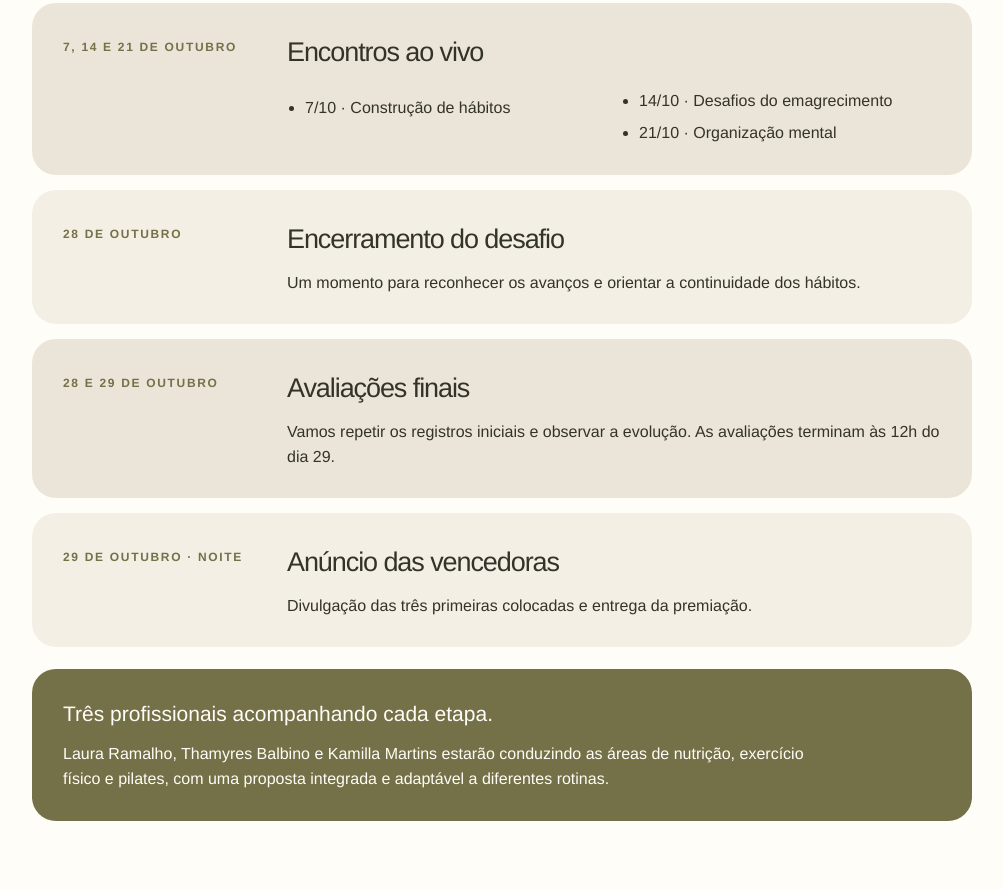
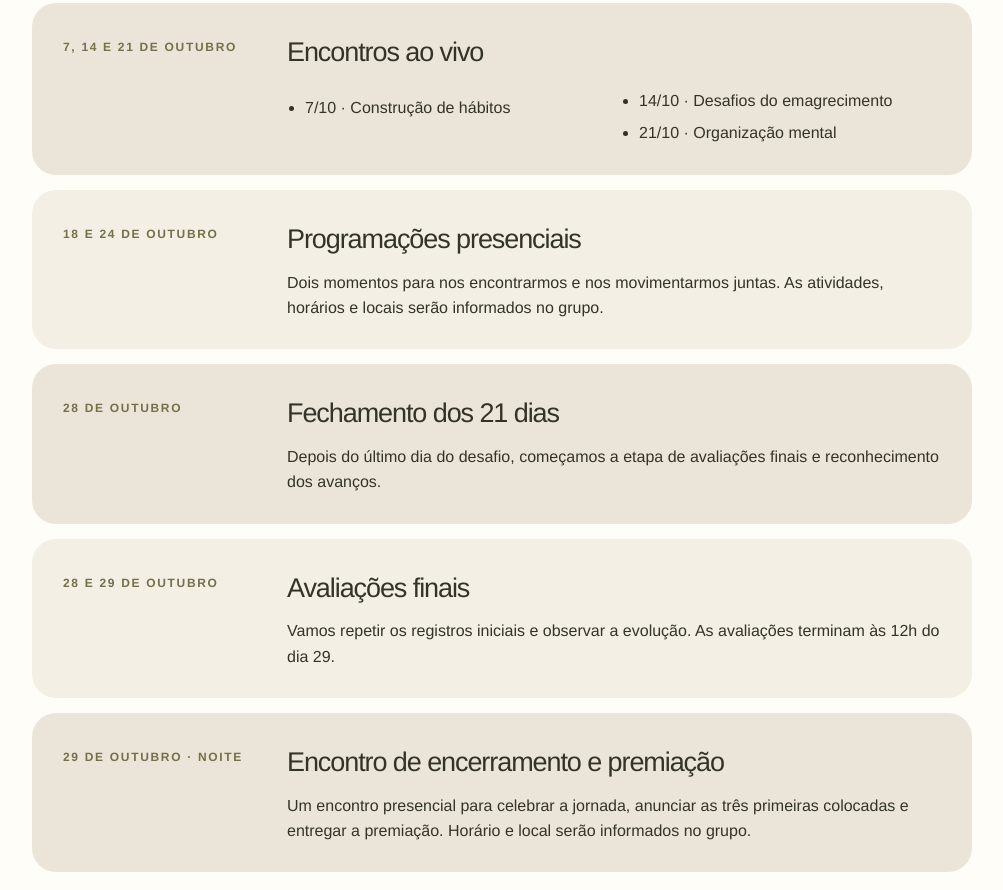
Before and after one commit to ramalholaura-ship-it/lauraramalho-site, a plain HTML site: page clubbalance/summerslim/index.html in a window 1280 px wide. Shown: the part 4790-5680 px from the top of the page, without its empty margins (138-1141 px from the left). Drawn offline with Linux system fonts and the light colour scheme.

Commit message:
Adiciona encontros presenciais e encerramento do Summer Slim

```diff
--- a/clubbalance/summerslim/index.html
+++ b/clubbalance/summerslim/index.html
@@ -56,9 +56,10 @@ p{font-size:18px;max-width:760px}.wrap>p:last-child{margin-bottom:0}.hero{min-he
 <div class="schedule-card"><span class="schedule-date">5 e 6 de outubro</span><div class="schedule-copy"><h3>Avaliações iniciais</h3><p>Vamos registrar o ponto de partida antes dos 21 dias, com peso, medidas, fotos e um check-in de hábitos e rotina.</p></div></div>
 <div class="schedule-card"><span class="schedule-date">7 a 27 de outubro</span><div class="schedule-copy"><h3>Os 21 dias do Summer Slim</h3><p>Alimentação, movimento e hábitos em três fases: Organizar, Evoluir e Sustentar.</p><ul><li>Plano alimentar e receitas</li><li>Checklist e missões diárias</li><li>Treinos em três níveis</li><li>Pilates em vídeo</li><li>Desafios semanais</li><li>Acompanhamento pelo grupo</li></ul></div></div>
 <div class="schedule-card"><span class="schedule-date">7, 14 e 21 de outubro</span><div class="schedule-copy"><h3>Encontros ao vivo</h3><ul><li>7/10 · Construção de hábitos</li><li>14/10 · Desafios do emagrecimento</li><li>21/10 · Organização mental</li></ul></div></div>
-<div class="schedule-card"><span class="schedule-date">28 de outubro</span><div class="schedule-copy"><h3>Encerramento do desafio</h3><p>Um momento para reconhecer os avanços e orientar a continuidade dos hábitos.</p></div></div>
+<div class="schedule-card"><span class="schedule-date">18 e 24 de outubro</span><div class="schedule-copy"><h3>Programações presenciais</h3><p>Dois momentos para nos encontrarmos e nos movimentarmos juntas. As atividades, horários e locais serão informados no grupo.</p></div></div>
+<div class="schedule-card"><span class="schedule-date">28 de outubro</span><div class="schedule-copy"><h3>Fechamento dos 21 dias</h3><p>Depois do último dia do desafio, começamos a etapa de avaliações finais e reconhecimento dos avanços.</p></div></div>
 <div class="schedule-card"><span class="schedule-date">28 e 29 de outubro</span><div class="schedule-copy"><h3>Avaliações finais</h3><p>Vamos repetir os registros iniciais e observar a evolução. As avaliações terminam às 12h do dia 29.</p></div></div>
-<div class="schedule-card"><span class="schedule-date">29 de outubro · noite</span><div class="schedule-copy"><h3>Anúncio das vencedoras</h3><p>Divulgação das três primeiras colocadas e entrega da premiação.</p></div></div>
+<div class="schedule-card"><span class="schedule-date">29 de outubro · noite</span><div class="schedule-copy"><h3>Encontro de encerramento e premiação</h3><p>Um encontro presencial para celebrar a jornada, anunciar as três primeiras colocadas e entregar a premiação. Horário e local serão informados no grupo.</p></div></div>
 </div><div class="team-note"><b>Três profissionais acompanhando cada etapa.</b><p>Laura Ramalho, Thamyres Balbino e Kamilla Martins estarão conduzindo as áreas de nutrição, exercício físico e pilates, com uma proposta integrada e adaptável a diferentes rotinas.</p></div></div></section>
 <section class="prizes" id="premiacao"><div class="wrap"><div class="eyebrow">Premiação Summer Slim</div><h2>Mais de R$ 3.500 em prêmios.</h2><p>As três primeiras colocadas recebem experiências e serviços da equipe Balance.</p>
 <div class="prize-grid">
```
